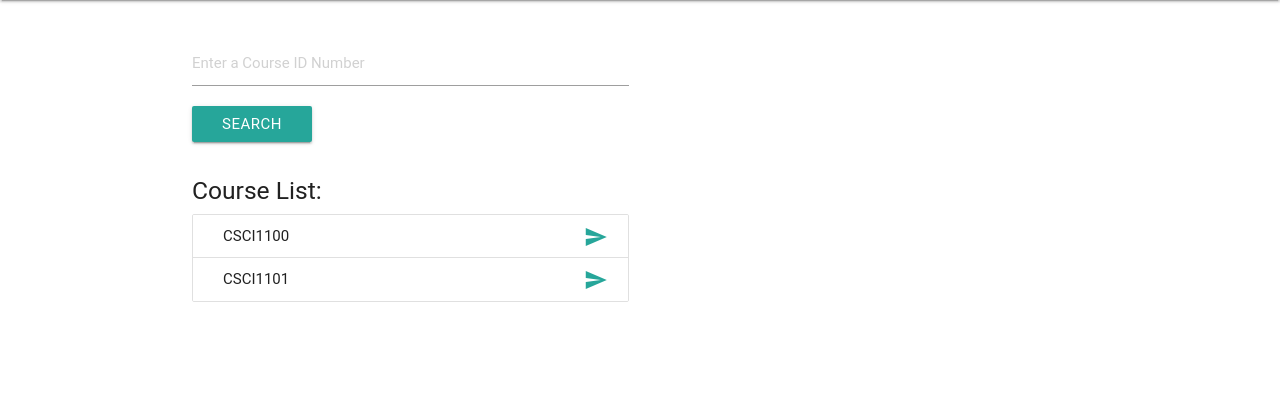
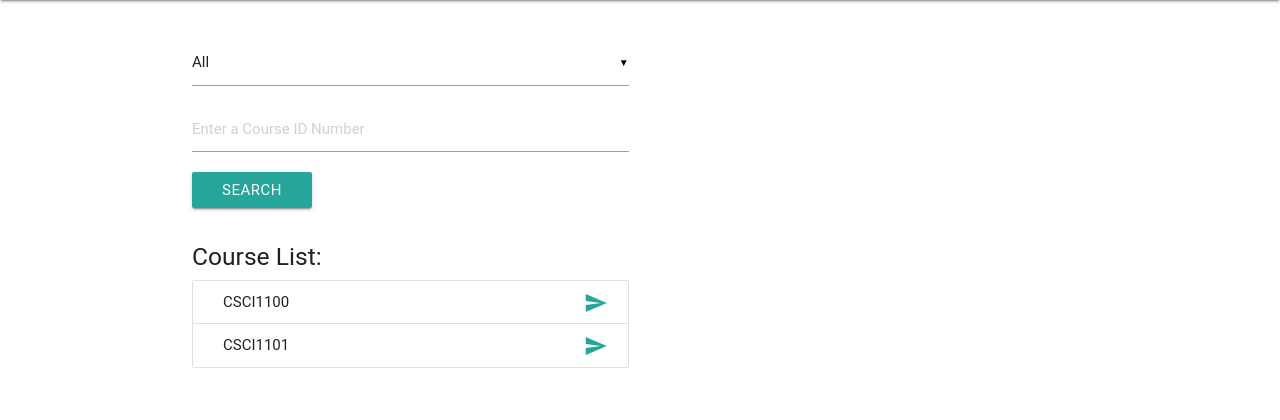
Before and after one commit to xiangling1994/Course-Review-Web-Application, a Django app: page / in a window 1280 px wide. Shown: the part 64-484 px from the top of the page. Run offline with Django 3.2, Linux system fonts and the light colour scheme; data comes from the database, SQL or seed files in the repository; some libraries are stand-ins or nearby versions; some web fonts are replaced.

Commit message:
university drop down select

```diff
--- a/viewcourse/templates/viewcourse/base.html
+++ b/viewcourse/templates/viewcourse/base.html
@@ -62,5 +62,8 @@
     $('.carousel.carousel-slider').carousel({fullWidth: true});
    });
 
+  $(document).ready(function() {
+    $('select').material_select();
+});
 </script>
 </html>
--- a/viewcourse/templates/viewcourse/course_list.html
+++ b/viewcourse/templates/viewcourse/course_list.html
@@ -1,14 +1,26 @@
 {% extends 'viewcourse/base.html' %}
 
 {% block content %}
+
+
+
+
+
     <div class="row">
       <div class="col m6">
 
 
+
+
     <form id="searchform"  method="get" accept-charset="utf-8">
+            <select class="form-control" id="university" name="university" required>
+            {% for school in university %}
+            <option  value="{{ school }}">{{ school }}</option>
+            {% endfor %}
+            </select>
           <input class="searchfield" id="search_handle" name="search_handle" type="text" maxlength="100" placeholder="Enter a Course ID Number">
           <button  type="submit" name="action" class="center waves-effect waves-light btn">Search</button>
-        </form>
+    </form>
 
         <p style="padding-top:5px;"></p>
 
--- a/viewcourse/views.py
+++ b/viewcourse/views.py
@@ -13,8 +13,20 @@ from django.contrib.auth.hashers import make_password, check_password
 # Create your views here.
 def course_list(request):
     courses = course.objects.order_by('courseid')
+    university = ["All"]
+    all_courses = course.objects.all()
+
+
+    for x in all_courses:
+        if x.university not in university:
+            university.append(x.university)
+
+
     if request.method == 'GET':
         render_search = SearchForm(request.GET)
+        university_pick = request.GET.get('university', None)
+
+
         if render_search.is_valid():
             input = render_search.cleaned_data['search_handle']
             input =input.lower()
@@ -23,10 +35,17 @@ def course_list(request):
             for x in courses:
                 if input in x.courseid.lower():
                     displaycourse.append(x)
-            courses = displaycourse
+
+            if university_pick == "All":
+                courses = displaycourse
+            else:
+                courses = []
+                for x in displaycourse:
+                    if x.university == university_pick:
+                        courses.append(x)
         else:
             courses = course.objects.order_by('courseid')
-    return render(request, 'viewcourse/course_list.html', {'courses':courses})
+    return render(request, 'viewcourse/course_list.html', {'courses':courses,'university': university})
 
 
 def course_detail(request, pk):
```
Also changed, not shown: viewcourse/forms.py (line endings or trailing spaces).
